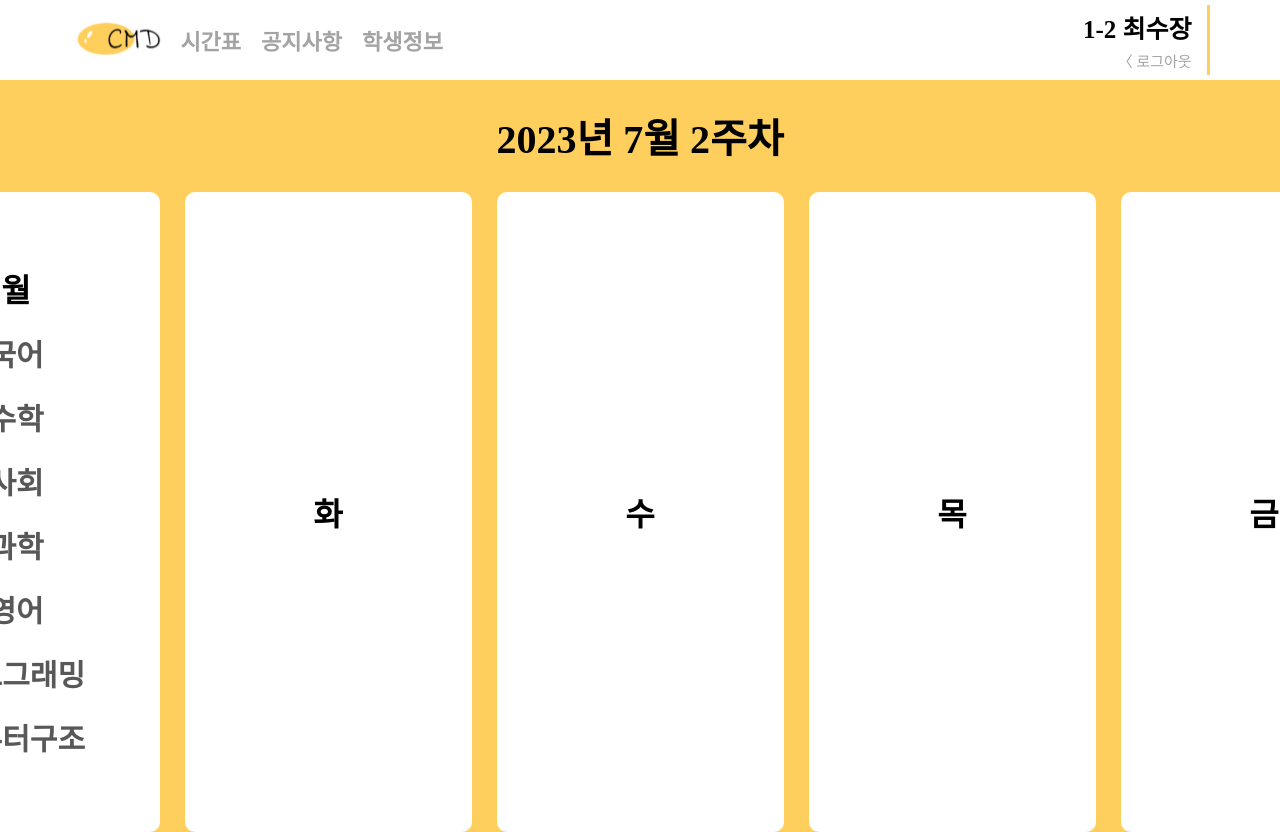
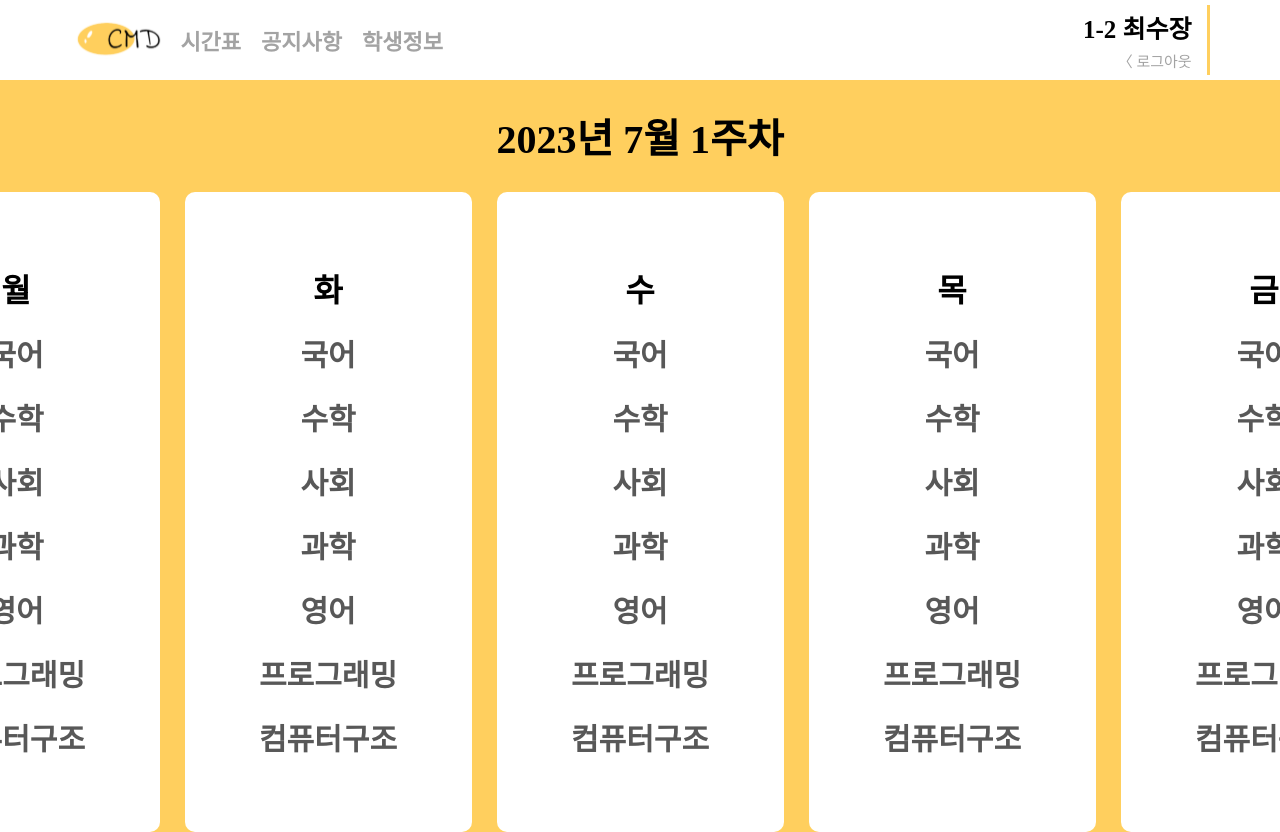
Before and after one commit to CUTY-DMS/TEAM2_CMD_FRONTEND, a React (Create React App) app: page / in a window 1280 px wide. Shown: the top 832 px of the page. Built offline with nearby package versions, Linux system fonts and the light colour scheme.

Commit message:
♻️ :: 시간표 박스 분리

```diff
--- /dev/null
+++ b/src/Components/TimeTable.jsx
@@ -0,0 +1,39 @@
+import styled from "styled-components";
+
+const TimeTable = ({day, sub1, sub2, sub3, sub4, sub5, sub6, sub7}) => {
+
+    const noMargin = { margin: 0 }
+
+    return (
+        <Wrapper>
+            <h1 style={noMargin}>{day}</h1>
+            <Subject style={noMargin}>{sub1}</Subject>
+            <Subject style={noMargin}>{sub2}</Subject>
+            <Subject style={noMargin}>{sub3}</Subject>
+            <Subject style={noMargin}>{sub4}</Subject>
+            <Subject style={noMargin}>{sub5}</Subject>
+            <Subject style={noMargin}>{sub6}</Subject>
+            <Subject style={noMargin}>{sub7}</Subject>
+        </Wrapper>
+    );
+};
+
+export default TimeTable;
+
+const Wrapper = styled.div`
+    display: flex;
+    flex-direction: column;
+    justify-content: center;
+    align-items: center;
+    gap: 20px;
+    width: 287px;
+    height: 640px;
+    border-radius: 10px;
+    background-color: white;
+`;
+
+const Subject = styled.h1`
+    display: block;
+    color: #585858;
+    font-size: 30px;
+`;
--- a/src/Pages/Main.js
+++ b/src/Pages/Main.js
@@ -1,27 +1,30 @@
 import React from 'react';
 import styled from 'styled-components';
 import Nav from '../Components/Nav';
+import TimeTable from '../Components/TimeTable'
+const date = new Date();
 
 function Main() {
+    //함수 출처 : https://gist.github.com/leegeunhyeok/8695aaf29674b098b7da7696e90810bb
+    const getWeekNumber = (dateFrom = new Date()) => {
+        const currentDate = dateFrom.getDate();
+        const startOfMonth = new Date(dateFrom.setDate(1));
+        const weekDay = startOfMonth.getDay();
+        return parseInt(((weekDay - 1) + currentDate) / 7) + 1;
+    }
+    const month = date.getMonth()+1;
+    const weekNum = getWeekNumber(date);
+
     return (
         <Wrapper>
             <Nav />
-            <Title>2023년 7월 2주차</Title>
+            <Title>2023년 {month}월 {weekNum}주차</Title>
             <Table>
-                <TimeTable>
-                    <TableTitle>월</TableTitle>
-                    <Data>국어</Data>
-                    <Data>수학</Data>
-                    <Data>사회</Data>
-                    <Data>과학</Data>
-                    <Data>영어</Data>
-                    <Data>프로그래밍</Data>
-                    <Data>컴퓨터구조</Data>
-                </TimeTable>
-                <TimeTable><TableTitle>화</TableTitle></TimeTable>
-                <TimeTable><TableTitle>수</TableTitle></TimeTable>
-                <TimeTable><TableTitle>목</TableTitle></TimeTable>
-                <TimeTable><TableTitle>금</TableTitle></TimeTable>
+                <TimeTable day="월" sub1="국어" sub2="수학" sub3="사회" sub4="과학" sub5="영어" sub6="프로그래밍" sub7="컴퓨터구조"/>
+                <TimeTable day="화" sub1="국어" sub2="수학" sub3="사회" sub4="과학" sub5="영어" sub6="프로그래밍" sub7="컴퓨터구조"/>
+                <TimeTable day="수" sub1="국어" sub2="수학" sub3="사회" sub4="과학" sub5="영어" sub6="프로그래밍" sub7="컴퓨터구조"/>
+                <TimeTable day="목" sub1="국어" sub2="수학" sub3="사회" sub4="과학" sub5="영어" sub6="프로그래밍" sub7="컴퓨터구조"/>
+                <TimeTable day="금" sub1="국어" sub2="수학" sub3="사회" sub4="과학" sub5="영어" sub6="프로그래밍" sub7="컴퓨터구조"/>
             </Table>
         </Wrapper>
     )
@@ -43,29 +46,6 @@ const Table = styled.div`
     gap: 25px;
 `;
 
-const TimeTable = styled.div`
-    display: flex;
-    flex-direction: column;
-    justify-content: center;
-    align-items: center;
-    width: 287px;
-    height: 640px;
-    gap: 20px;
-    border-radius: 10px;
-    background-color: white;
-`;
-
-const Data = styled.h1`
-    display: block;
-    margin: 0px;
-    color: #585858;
-    font-size: 30px;
-`;
-
 const Title = styled.h1`
     font-size: 40px;
 `;
-
-const TableTitle = styled.h1`
-    margin: 0px;
-`;
```
